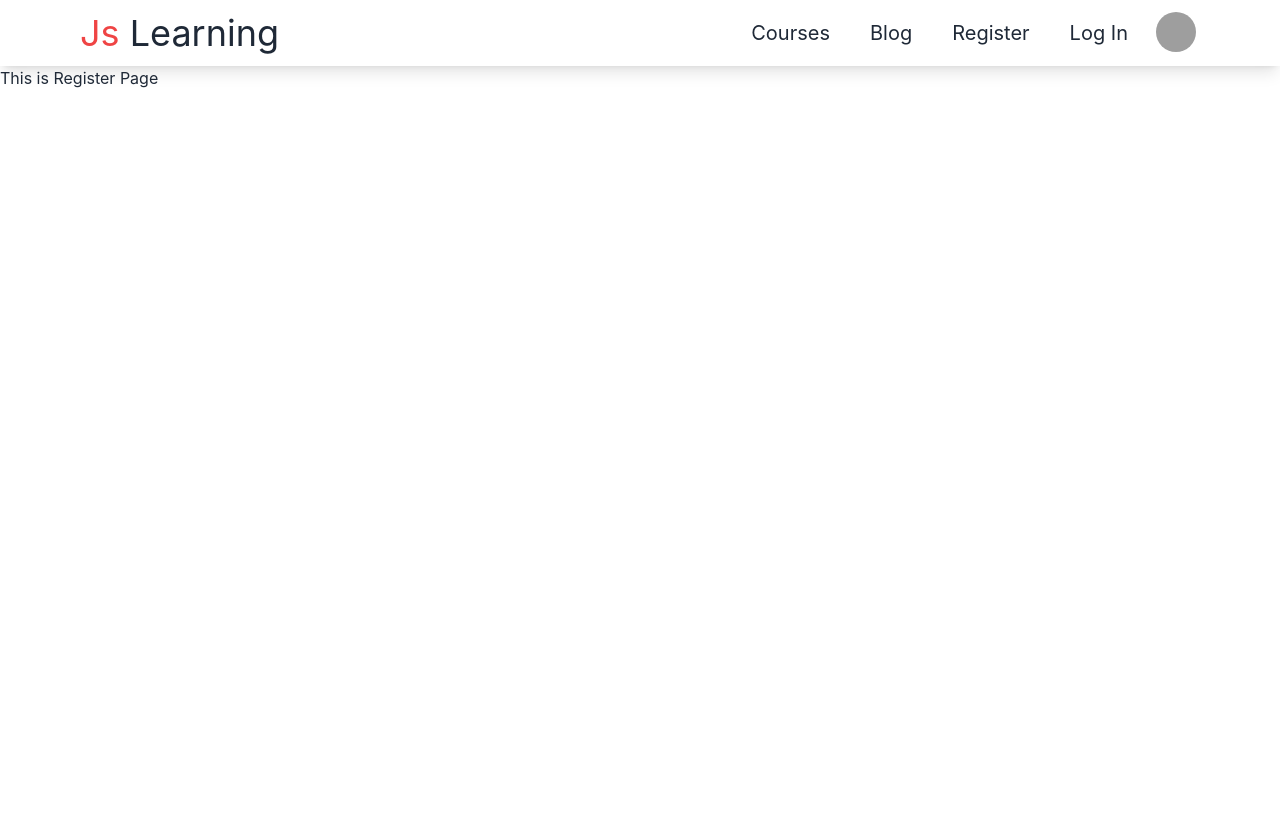
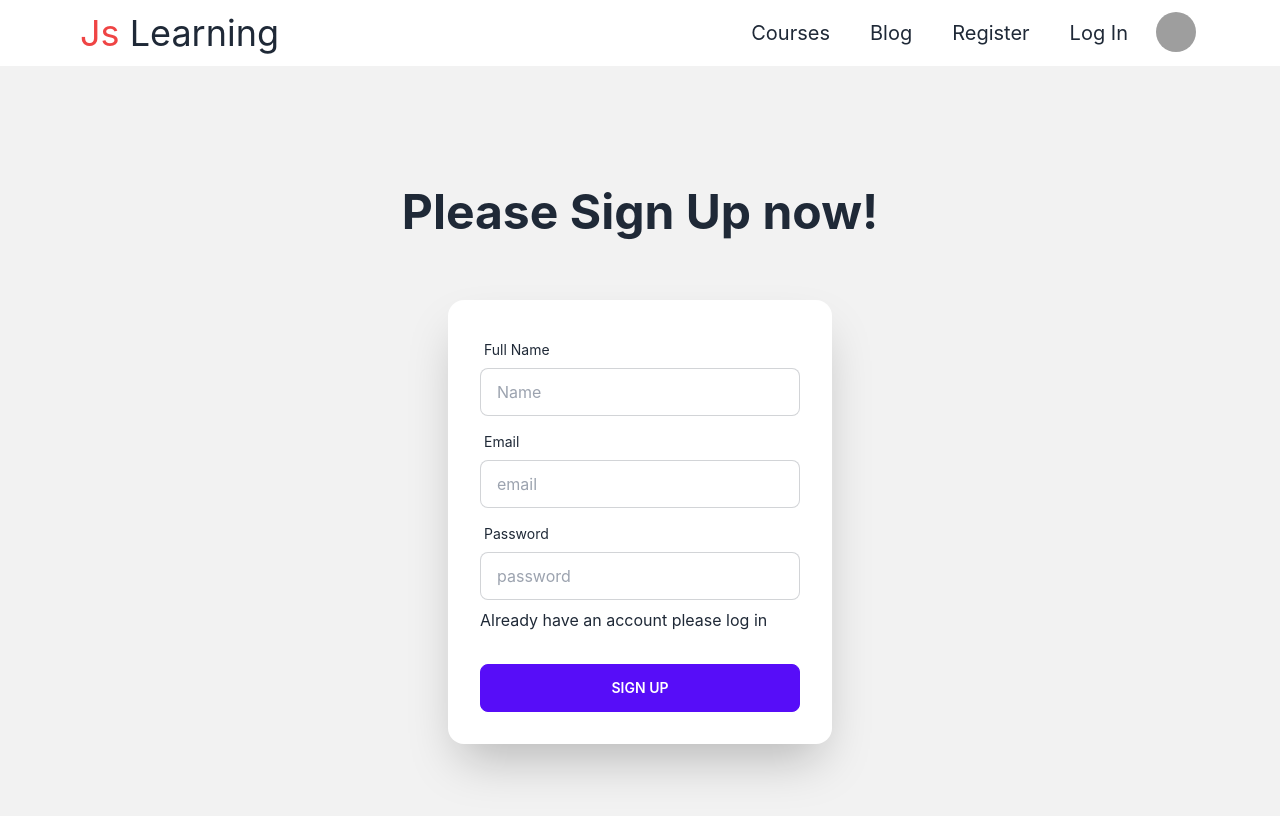
Before and after one commit to Rokibul-bd/js-learning-client-final, a React (Create React App) app: page /register in a window 1280 px wide. Shown: the top 816 px of the page. Built offline with nearby package versions, Linux system fonts and the light colour scheme; grey boxes are pictures that could not be loaded.

Commit message:
ready log in and sign in components

```diff
--- a/src/Components/courseDetails/CourseDetails.js
+++ b/src/Components/courseDetails/CourseDetails.js
@@ -10,9 +10,9 @@ const CourseDetails = () => {
             <img className='w-full object-cover' src={imgUrl} alt="" />
             <h4 className='my-4 text-4xl'>{name}</h4>
             <p>{body}</p>
-            <p className='text-lg my-4'>Course Duration : <small className='text-2xl text-teal-500'>{duration}</small></p>
+            <p className='text-lg my-4'>Course Duration : <small className='text-2xl text-teal-500'>{duration}</small> Hours</p>
             <p>Price : {price}</p>
-            <button className='text-lg px-4 py-2 shadow-md rounded-md my-4 bg-purple-600 hover:bg-purple-500 text-white'>Purchase</button>
+            <button className='text-lg px-4 py-2 shadow-md rounded-md my-4 bg-purple-600 hover:bg-purple-500 text-white'>Get Premium Purchase</button>
         </div>
     );
 };
--- a/src/Components/login/LogIn.js
+++ b/src/Components/login/LogIn.js
@@ -1,13 +1,12 @@
 import React from 'react';
+import { Link } from 'react-router-dom';
 
 const LogIn = () => {
     return (
-        <>
-            <div className="hero min-h-screen bg-base-200 px-28">
-                <div className="hero-content flex-col lg:flex-row-reverse">
-                    <div className="text-center lg:text-left">
-                        <h1 className="text-5xl font-bold">Login now!</h1>
-                        <p className="py-6">Provident cupiditate voluptatem et in. Quaerat fugiat ut assumenda excepturi exercitationem quasi. In deleniti eaque aut repudiandae et a id nisi.</p>
+        <div className="hero min-h-screen bg-base-200">
+            <div className="hero-content flex-col">
+                <div className="text-center lg:text-left mb-12">
+                    <h1 className="text-5xl font-bold">Please Log in now!</h1>
                 </div>
                 <div className="card flex-shrink-0 w-full max-w-sm shadow-2xl bg-base-100">
                     <div className="card-body">
@@ -22,18 +21,17 @@ const LogIn = () => {
                                 <span className="label-text">Password</span>
                             </label>
                             <input type="text" placeholder="password" className="input input-bordered" />
-                                <label className="label">
-                                    <a href="/" className="label-text-alt link link-hover">Forgot password?</a>
+                            <label className="mt-2">
+                                New to website Please <Link to="/register" className="text-base link link-hover">Sign Up</Link>
                             </label>
                         </div>
                         <div className="form-control mt-6">
-                                <button className="btn btn-primary">Login</button>
+                            <button className="btn btn-primary">Log In</button>
                         </div>
                     </div>
                 </div>
             </div>
         </div>
-        </>
     );
 };
 
--- a/src/Components/register/Register.js
+++ b/src/Components/register/Register.js
@@ -1,9 +1,42 @@
 import React from 'react';
+import { Link } from 'react-router-dom';
 
 const Register = () => {
     return (
-        <div>
-            <p>This is Register Page</p>
+        <div className="hero min-h-screen bg-base-200">
+            <div className="hero-content flex-col">
+                <div className="text-center lg:text-left mb-12">
+                    <h1 className="text-5xl font-bold">Please Sign Up now!</h1>
+                </div>
+                <div className="card flex-shrink-0 w-full max-w-sm shadow-2xl bg-base-100">
+                    <div className="card-body">
+                        <div className="form-control">
+                            <label className="label">
+                                <span className="label-text">Full Name</span>
+                            </label>
+                            <input type="text" placeholder="Name" className="input input-bordered" />
+                        </div>
+                        <div className="form-control">
+                            <label className="label">
+                                <span className="label-text">Email</span>
+                            </label>
+                            <input type="text" placeholder="email" className="input input-bordered" />
+                        </div>
+                        <div className="form-control">
+                            <label className="label">
+                                <span className="label-text">Password</span>
+                            </label>
+                            <input type="text" placeholder="password" className="input input-bordered" />
+                            <label className="mt-2">
+                                Already have an account please <Link to="/login" className="text-base link link-hover">log in</Link>
+                            </label>
+                        </div>
+                        <div className="form-control mt-6">
+                            <button className="btn btn-primary">Sign Up</button>
+                        </div>
+                    </div>
+                </div>
+            </div>
         </div>
     );
 };
```
Lines whose indentation alone changed are shown as unchanged.
